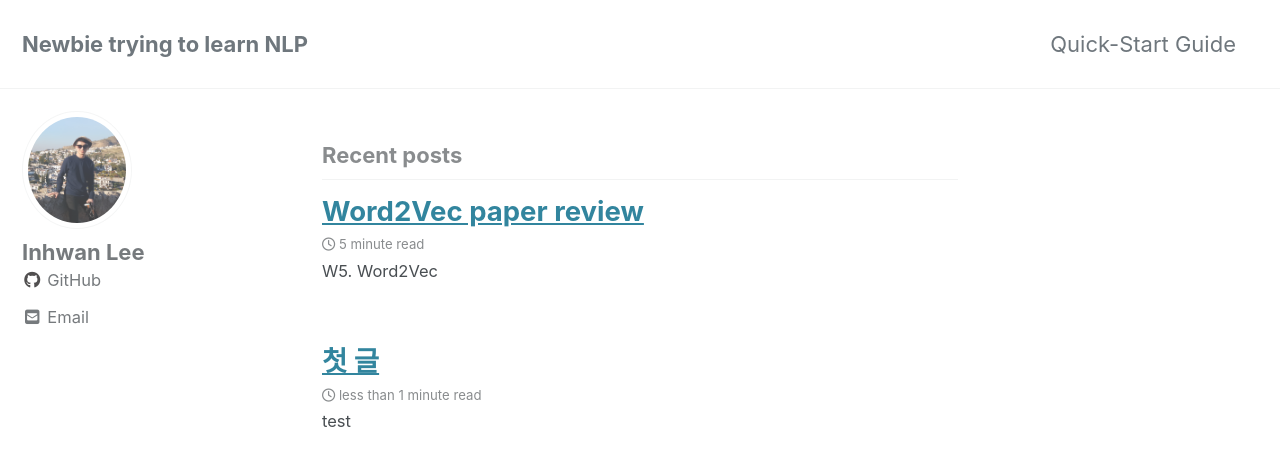
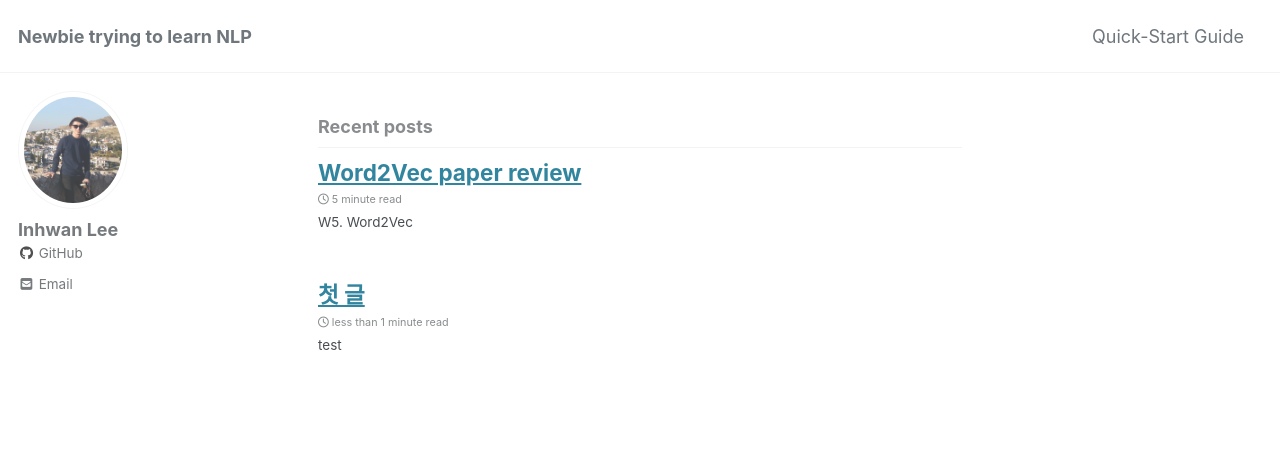
Before and after one commit to lih0905/lih0905.github.io, a Jekyll site: the page built from index.html, in a window 1280 px wide and 900 px high. Shown: the top 466 px of the window. Built offline with Jekyll 4.4.1, drawn with Linux system fonts in a browser that asks for light colours; cached includes are drawn as plain includes; nearby versions of some CDN libraries; the list of posts is cut into pages by our own code.

Commit message:
font size change

```diff
--- a/_sass/minimal-mistakes/_reset.scss
+++ b/_sass/minimal-mistakes/_reset.scss
@@ -11,15 +11,15 @@ html {
   font-size: 16px;
 
   @include breakpoint($medium) {
-    font-size: 18px;
+    font-size: 16px;
   }
 
   @include breakpoint($large) {
-    font-size: 20px;
+    font-size: 16px;
   }
 
   @include breakpoint($x-large) {
-    font-size: 22px;
+    font-size: 18px;
   }
 
   -webkit-text-size-adjust: 100%;
```
